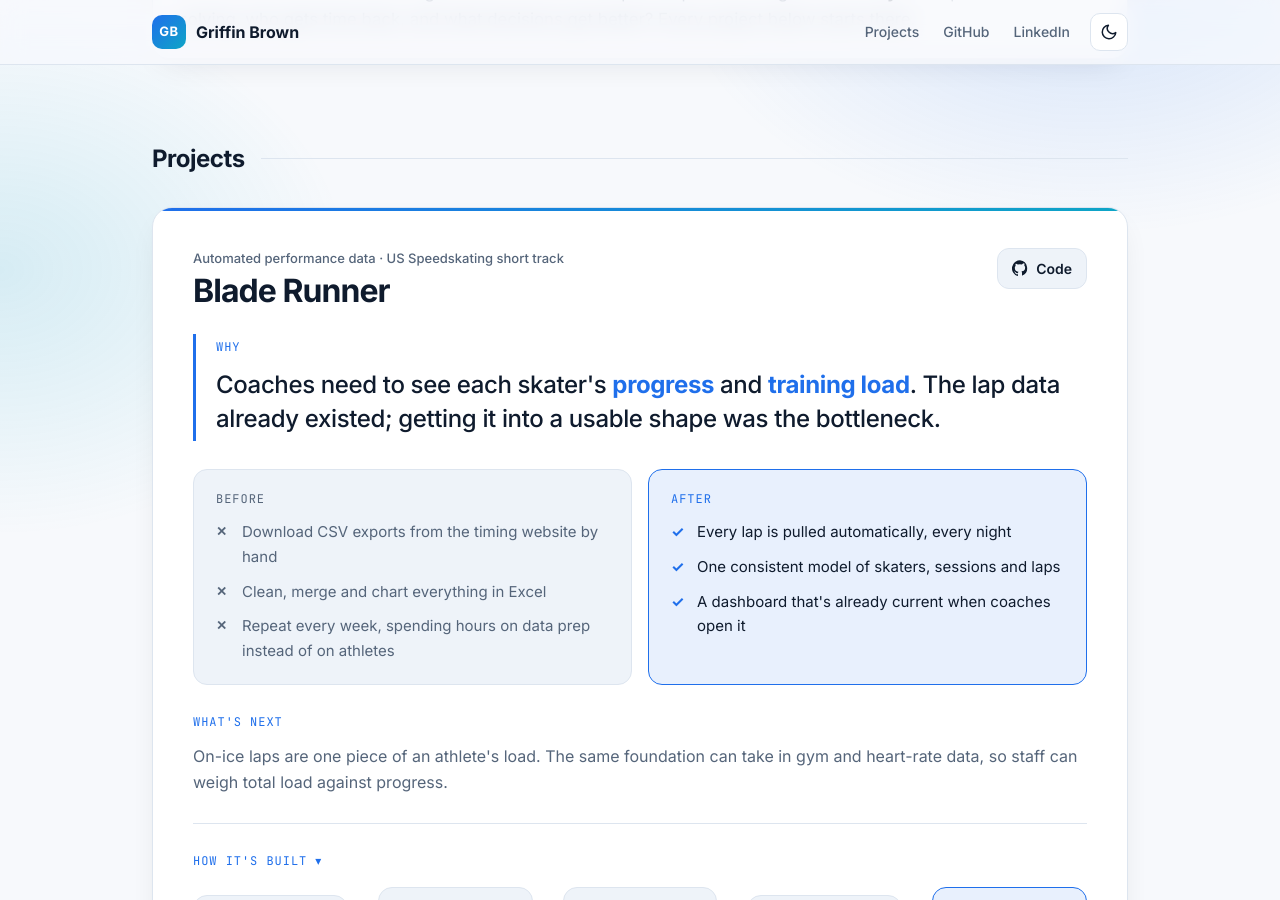
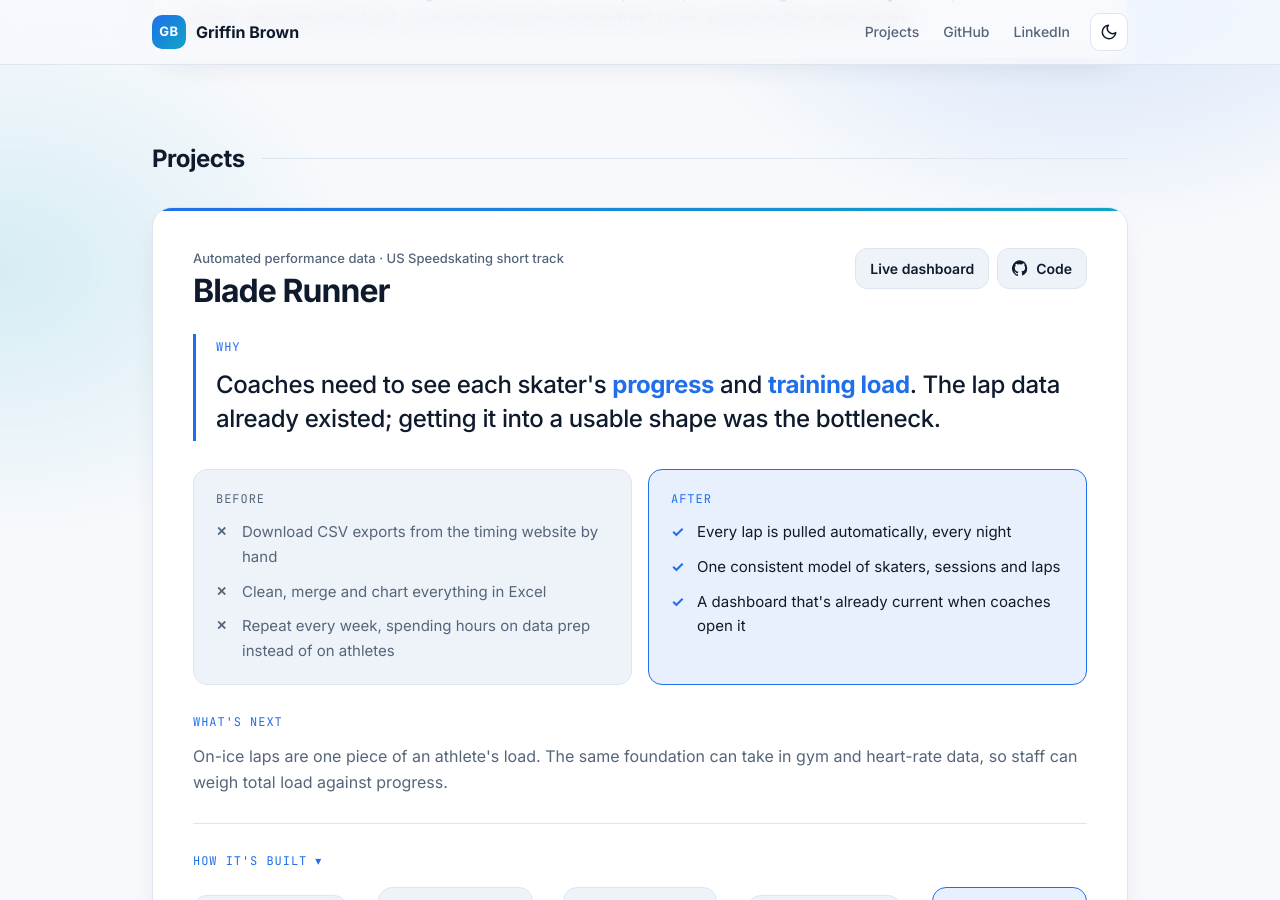
Before and after one commit to griffin-brown-95/griffin-brown-95.github.io, a Jekyll site: the page built from index.html, in a window 1280 px wide and 900 px high, scrolled down 669 px. Built offline with Jekyll 4.4.1, drawn with Linux system fonts in a browser that asks for light colours.

Commit message:
Link Blade Runner live dashboard
Co-Authored-By: Claude Opus 5.5 <noreply@anthropic.com>

```diff
--- a/_data/projects.yml
+++ b/_data/projects.yml
@@ -39,4 +39,5 @@
     The metric views are plain SQL and can move to Snowflake as the program grows.
   tags: [Python, SQL, SQLite, GitHub Actions, GitHub Pages, Streamlit, pandas]
   links:
+    - { label: Live dashboard, url: "https://griffin-brown-95.github.io/blade_runner/" }
     - { label: Code, url: "https://github.com/griffin-brown-95/blade_runner" }
```
